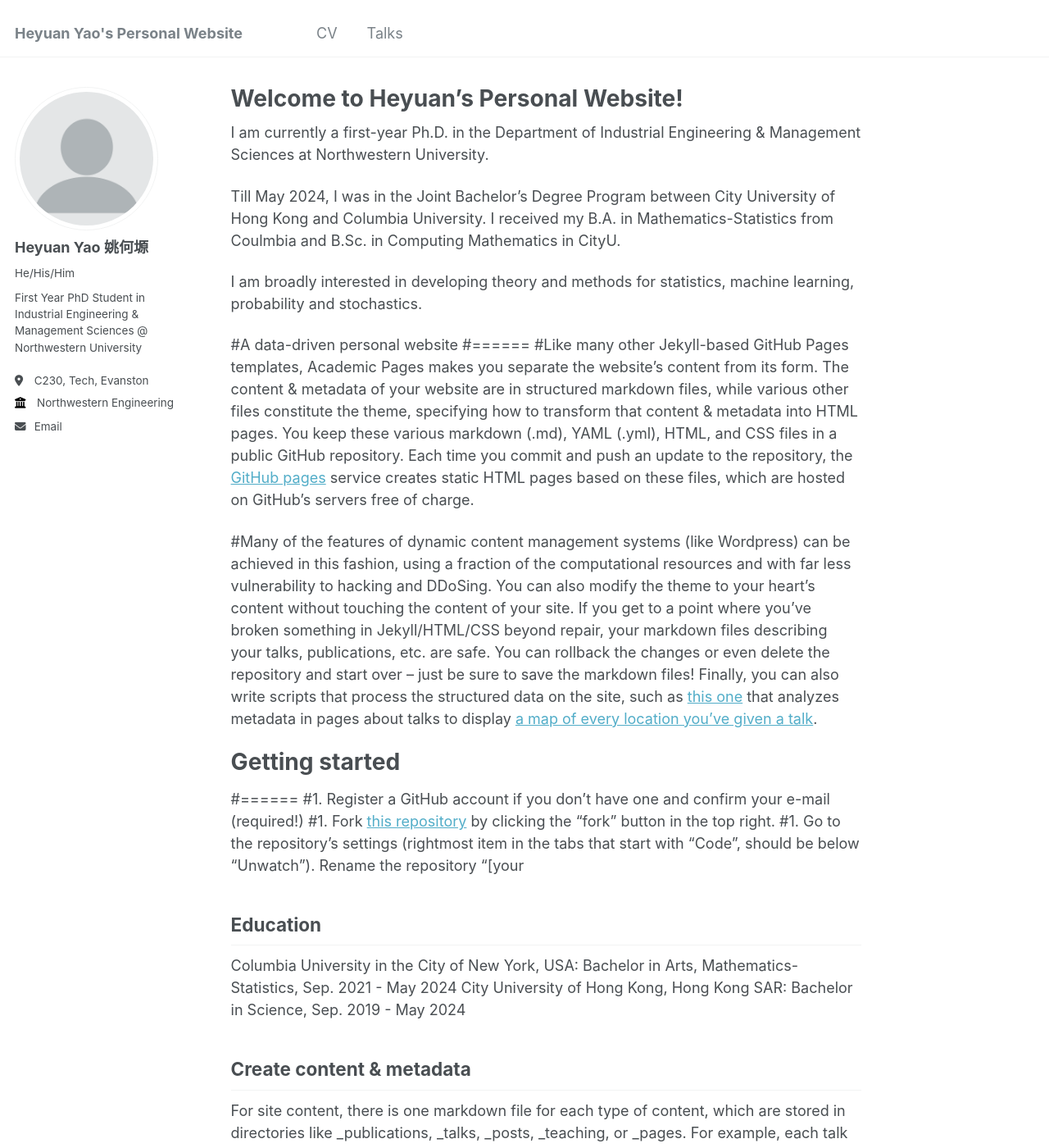
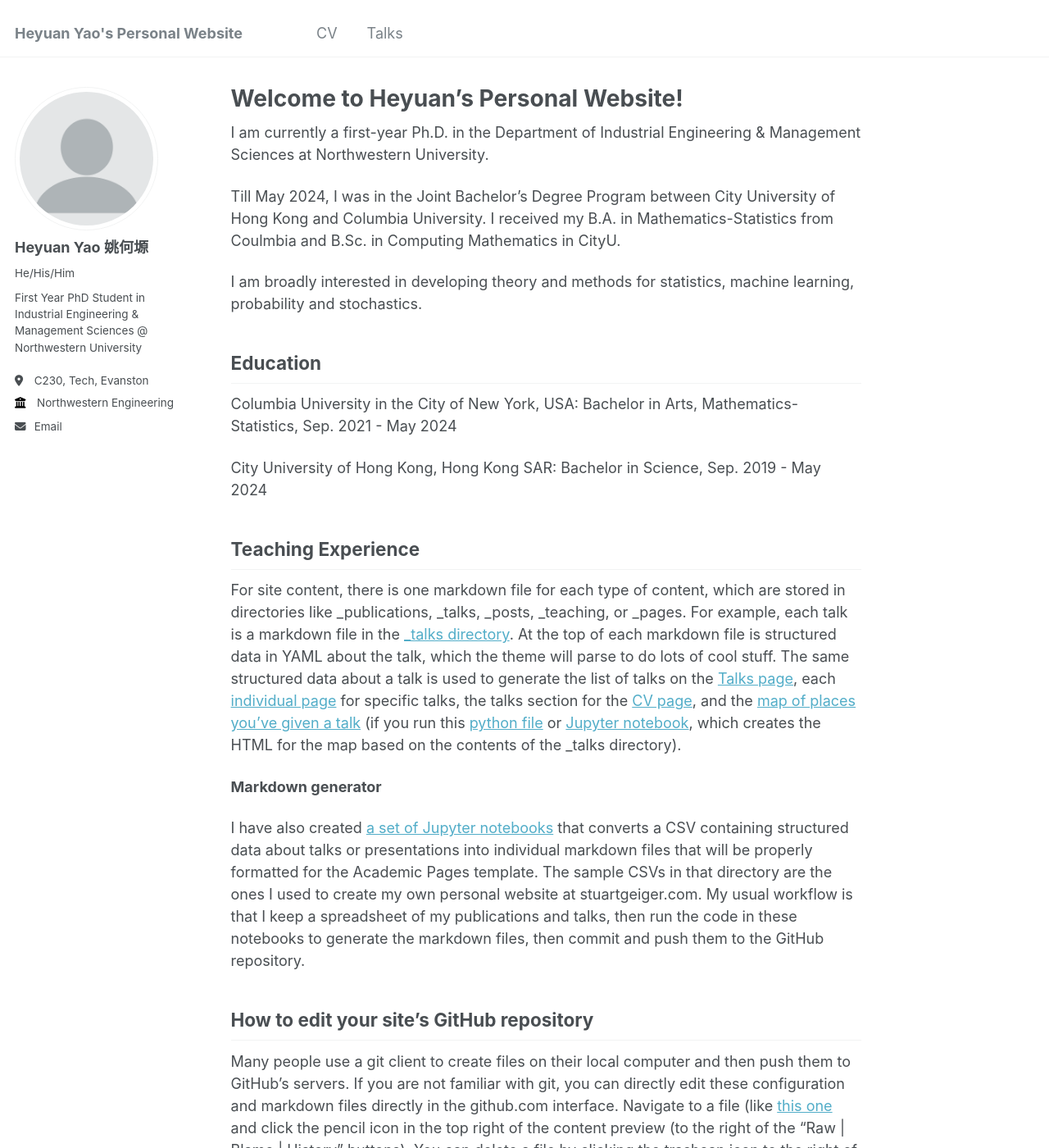
Before and after one commit to Heyuan-Yao/Heyuan-Yao.github.io, a Jekyll site: the page built from _pages/about.md, in a window 1280 px wide and 1400 px high. Shown: the whole window at 82% size. Built offline with Jekyll 4.4.1, drawn with Linux system fonts in a browser that asks for light colours.

Commit message:
Update about.md

```diff
--- a/_pages/about.md
+++ b/_pages/about.md
@@ -13,26 +13,14 @@ Till May 2024, I was in the Joint Bachelor’s Degree Program between City Unive
 
 I am broadly interested in developing theory and methods for statistics, machine learning, probability and stochastics.
 
-
-#A data-driven personal website
-#======
-#Like many other Jekyll-based GitHub Pages templates, Academic Pages makes you separate the website's content from its form. The content & metadata of your website are in structured markdown files, while various other files constitute the theme, specifying how to transform that content & metadata into HTML pages. You keep these various markdown (.md), YAML (.yml), HTML, and CSS files in a public GitHub repository. Each time you commit and push an update to the repository, the [GitHub pages](https://pages.github.com/) service creates static HTML pages based on these files, which are hosted on GitHub's servers free of charge.
-
-#Many of the features of dynamic content management systems (like Wordpress) can be achieved in this fashion, using a fraction of the computational resources and with far less vulnerability to hacking and DDoSing. You can also modify the theme to your heart's content without touching the content of your site. If you get to a point where you've broken something in Jekyll/HTML/CSS beyond repair, your markdown files describing your talks, publications, etc. are safe. You can rollback the changes or even delete the repository and start over -- just be sure to save the markdown files! Finally, you can also write scripts that process the structured data on the site, such as [this one](https://github.com/academicpages/academicpages.github.io/blob/master/talkmap.ipynb) that analyzes metadata in pages about talks to display [a map of every location you've given a talk](https://academicpages.github.io/talkmap.html).
-
-# Getting started
-#======
-#1. Register a GitHub account if you don't have one and confirm your e-mail (required!)
-#1. Fork [this repository](https://github.com/academicpages/academicpages.github.io) by clicking the "fork" button in the top right.
-#1. Go to the repository's settings (rightmost item in the tabs that start with "Code", should be below "Unwatch"). Rename the repository "[your
-
 Education
 ------
 Columbia University in the City of New York, USA: Bachelor in Arts, Mathematics-Statistics, Sep. 2021 - May 2024
+
 City University of Hong Kong, Hong Kong SAR: Bachelor in Science, Sep. 2019 - May 2024
 
 
-Create content & metadata
+Teaching Experience
 ------
 For site content, there is one markdown file for each type of content, which are stored in directories like _publications, _talks, _posts, _teaching, or _pages. For example, each talk is a markdown file in the [_talks directory](https://github.com/academicpages/academicpages.github.io/tree/master/_talks). At the top of each markdown file is structured data in YAML about the talk, which the theme will parse to do lots of cool stuff. The same structured data about a talk is used to generate the list of talks on the [Talks page](https://academicpages.github.io/talks), each [individual page](https://academicpages.github.io/talks/2012-03-01-talk-1) for specific talks, the talks section for the [CV page](https://academicpages.github.io/cv), and the [map of places you've given a talk](https://academicpages.github.io/talkmap.html) (if you run this [python file](https://github.com/academicpages/academicpages.github.io/blob/master/talkmap.py) or [Jupyter notebook](https://github.com/academicpages/academicpages.github.io/blob/master/talkmap.ipynb), which creates the HTML for the map based on the contents of the _talks directory).
 
```
